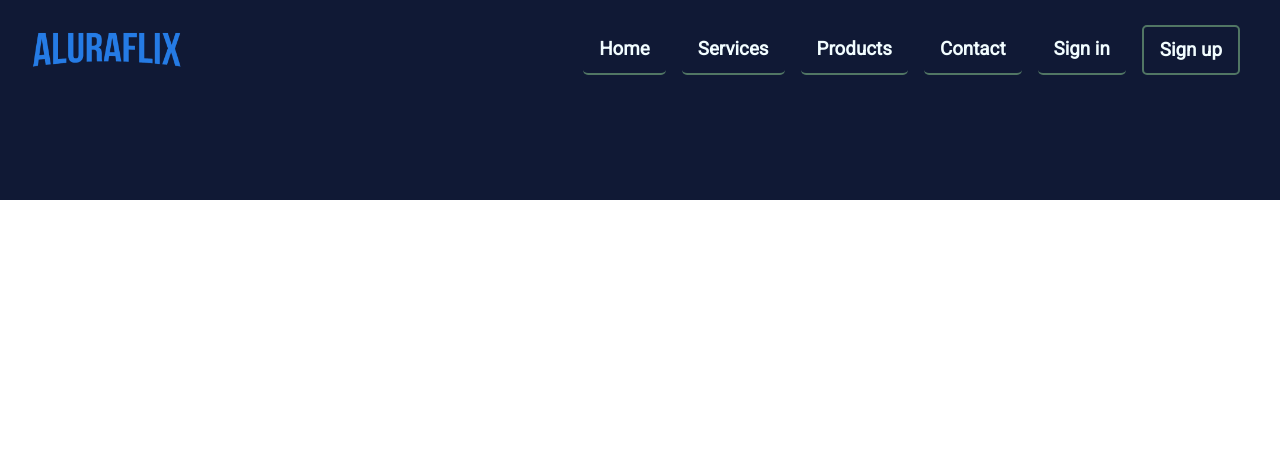
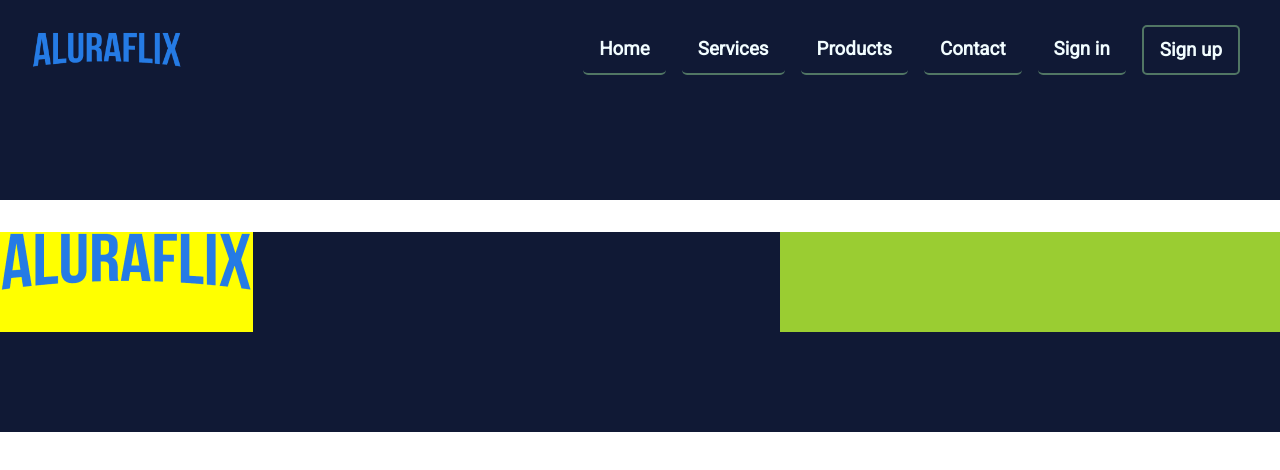
Before and after one commit to FreddyCA/Nav-Bars, a React (Vite) app: page / in a window 1280 px wide. Shown: the top 470 px of the page. Built offline with nearby package versions, Linux system fonts and the light colour scheme.

Commit message:
starting NavBar2

```diff
--- a/src/App.jsx
+++ b/src/App.jsx
@@ -2,6 +2,7 @@ import { useState, useEffect } from "react";
 import NavBar1 from "./components/NavBar1/NavBar1";
 import dataNavBar from "./data";
 import GlobalStyle from "./style/reset";
+import NavBar2 from "./components/NavBar2/NavBar2";
 
 const App = () => {
 
@@ -31,6 +32,7 @@ const App = () => {
     <>
       <GlobalStyle />
       {desktop !== null && <NavBar1 desktop={desktop} data={dataNavBar} />}
+      <NavBar2></NavBar2>
     </>
   );
 };
--- /dev/null
+++ b/src/components/NavBar2/Logo/Logo.jsx
@@ -0,0 +1,20 @@
+import styled from "styled-components";
+import LogoImg from "../../../assets/logoAlura/logoAlura.png"
+
+const LogoContentStyle = styled.div`
+height: 100px;
+width: min-content;
+background-color: yellow;
+`
+const LogoImgStyle = styled.img`
+height: min-content;
+`
+
+const LogoContent = () => {
+
+    return <LogoContentStyle>
+        <LogoImgStyle src={LogoImg} alt="Logo alura" />
+    </LogoContentStyle>
+}
+
+export default LogoContent
--- /dev/null
+++ b/src/components/NavBar2/Menu/Menu.jsx
@@ -0,0 +1,14 @@
+import styled from "styled-components";
+
+const MenuStyle = styled.div`
+height: 100px;
+width: 500px;
+background-color: yellowgreen;
+`
+
+const Menu = () => {
+
+    return <MenuStyle></MenuStyle>
+}
+
+export default Menu
--- /dev/null
+++ b/src/components/NavBar2/NavBar2.jsx
@@ -0,0 +1,23 @@
+import styled from "styled-components";
+import LogoContent from "./Logo/Logo";
+import Menu from "./Menu/Menu";
+
+const NavBar2Styled = styled.div`
+margin-top: 2rem;
+height: 200px;
+background-color: var(--color-oxfordBlue);
+
+display: flex;
+justify-content: space-between;
+`
+
+
+const NavBar2 = () => {
+
+    return <NavBar2Styled>
+        <LogoContent></LogoContent>
+        <Menu></Menu>
+    </NavBar2Styled>
+}
+
+export default NavBar2
```
